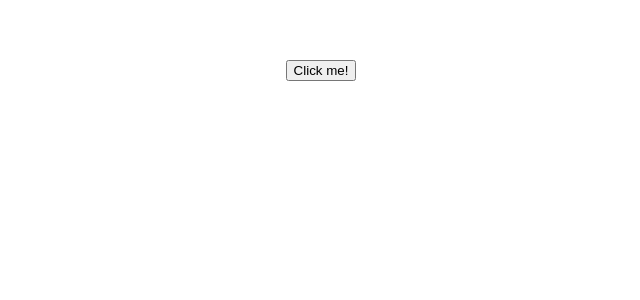
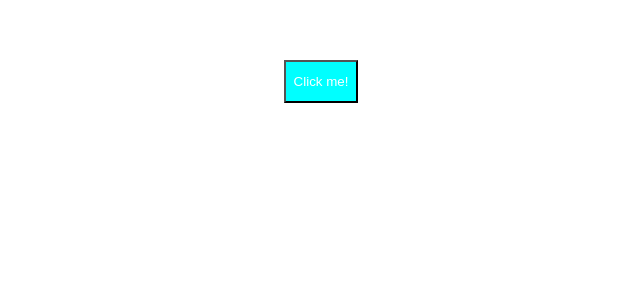
Before and after one commit to rodrigoRolim/continuos, a Vue app: page /#/branco in a window 1280 px wide. Shown: the top 300 px of the page, without its empty margins (319-959 px from the left). Built offline with nearby package versions, Linux system fonts and the light colour scheme.

Commit message:
altered button appearence

```diff
--- a/src/components/ButtonMessage.vue
+++ b/src/components/ButtonMessage.vue
@@ -20,4 +20,10 @@ export default {
   }
 }
 </script>
-<style></style>
+<style>
+button {
+  background-color:aqua;
+  color: white;
+  padding: 12px 8px;
+}
+</style>
```
